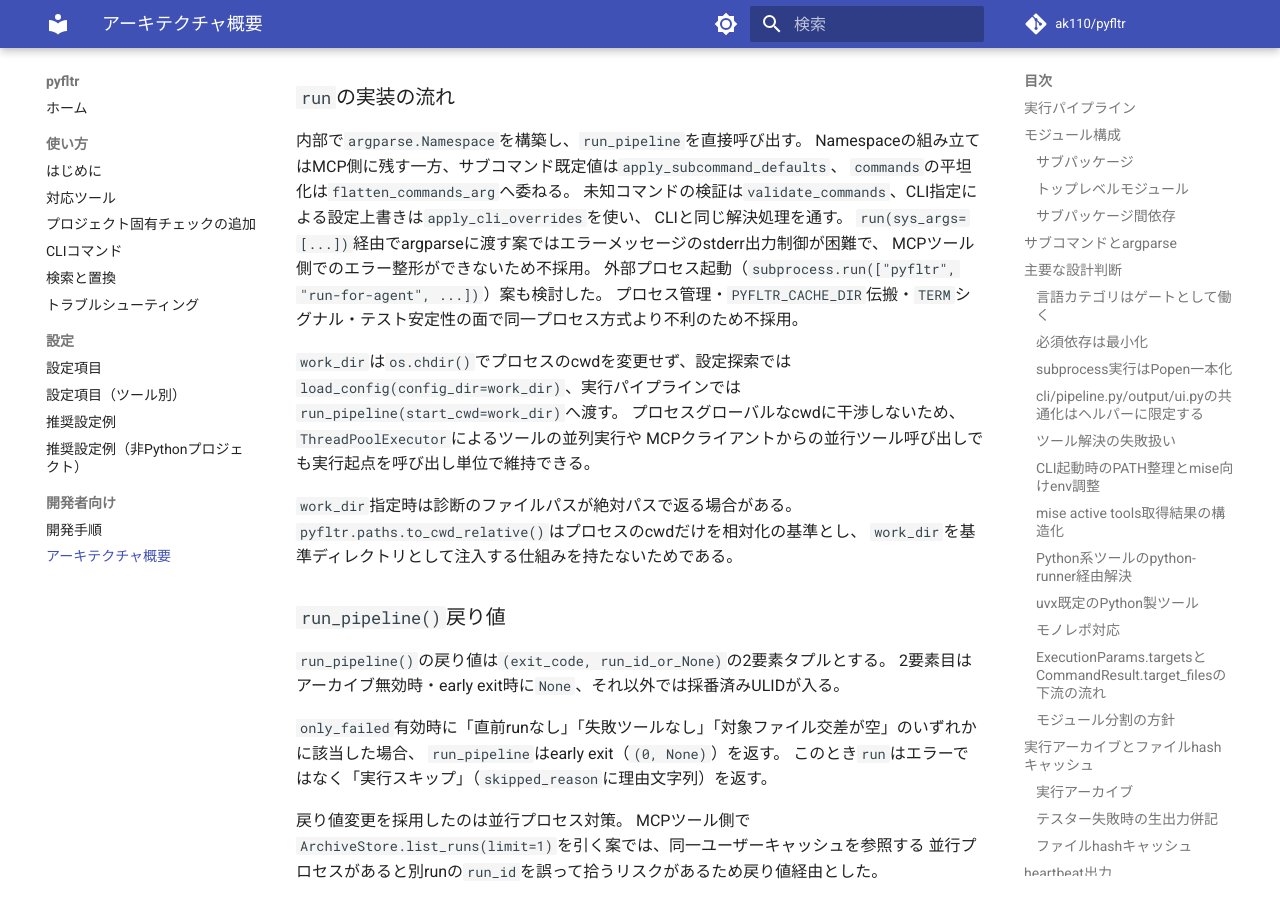
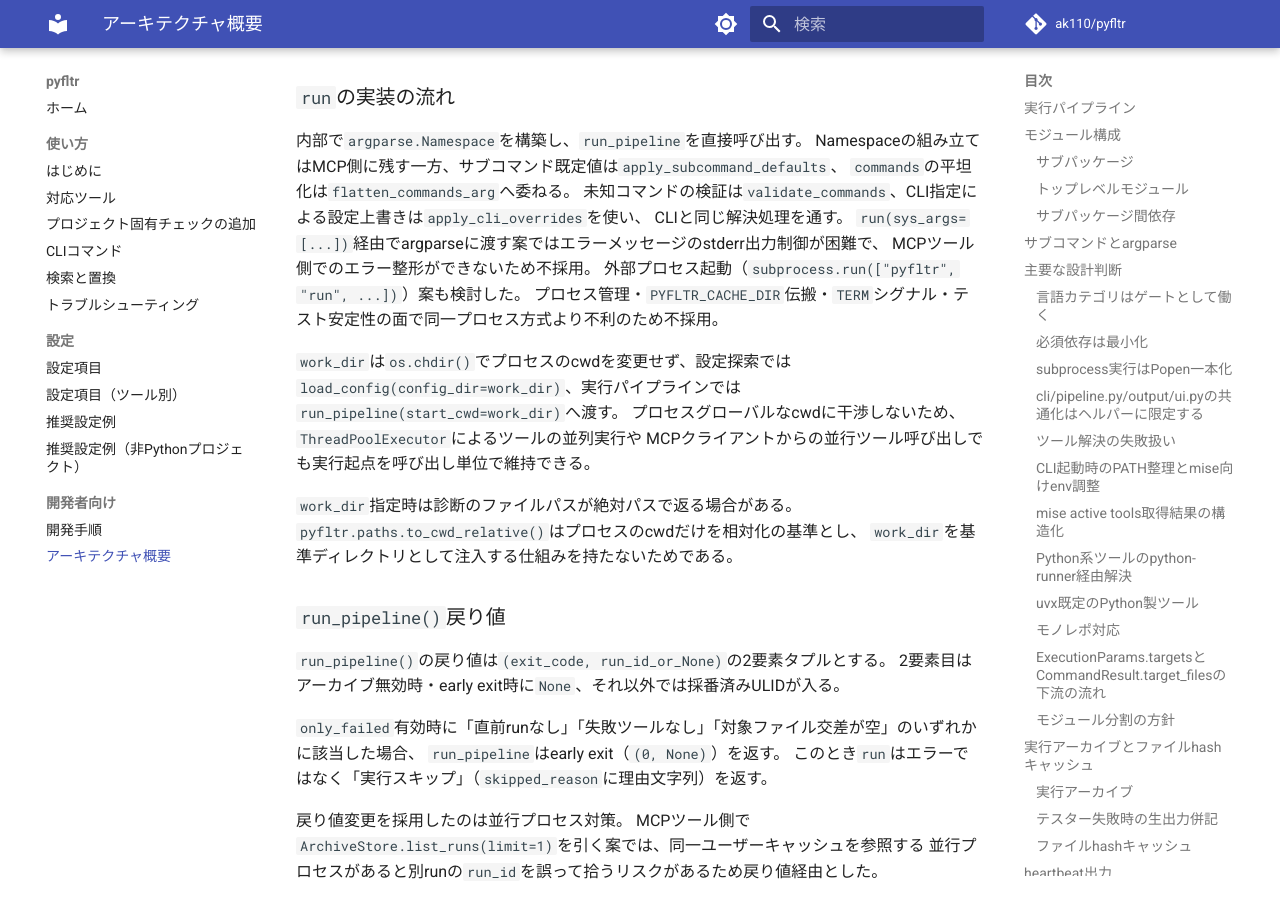
Before and after one commit to ak110/pyfltr, an MkDocs documentation site: the page built from docs/development/architecture.md, in a window 1280 px wide and 900 px high, scrolled down 20464 px. Built offline with MkDocs 1.6.1 and Material for MkDocs 9.7.7, drawn with Linux system fonts in a browser that asks for light colours; comment, search, counter and statistics services are not loaded.

Commit message:
docs: 実行入口の案内をrunへそろえる
llms.txt向けのサブコマンド一覧と外部パス検査の説明が、互換用別名を通常の入口と並べて案内していた。
当該別名の案内は利用者向けドキュメントの互換用別名の節へ集約し、
設計文書では既定値の説明と命名方針の根拠としてだけ当該名称を残した。

Co-Authored-By: Claude Opus 5 (1M context) <noreply@anthropic.com>
Claude-Session: https://claude.ai/code/session_01WDYRcMESHVXfvWwivho6Bu

```diff
--- a/docs/development/architecture.md
+++ b/docs/development/architecture.md
@@ -775,7 +775,7 @@ Namespaceの組み立てはMCP側に残す一方、サブコマンド既定値
 CLIと同じ解決処理を通す。
 `run(sys_args=[...])`経由でargparseに渡す案ではエラーメッセージのstderr出力制御が困難で、
 MCPツール側でのエラー整形ができないため不採用。
-外部プロセス起動（`subprocess.run(["pyfltr", "run-for-agent", ...])`）案も検討した。
+外部プロセス起動（`subprocess.run(["pyfltr", "run", ...])`）案も検討した。
 プロセス管理・`PYFLTR_CACHE_DIR`伝搬・`TERM`シグナル・テスト安定性の面で同一プロセス方式より不利のため不採用。
 
 `work_dir`は`os.chdir()`でプロセスのcwdを変更せず、設定探索では
--- a/mkdocs.yml
+++ b/mkdocs.yml
@@ -42,7 +42,6 @@ plugins:
         - `pyfltr ci`: CI向け全チェック（formatterの変更も失敗扱い）
         - `pyfltr run`: ローカル向け全チェック（fix→format→lint/test）
         - `pyfltr fast`: 軽量チェック（pre-commit向け。重いツールを除外）
-        - `pyfltr run-for-agent`: `run`の互換用別名（出力形式既定値を`jsonl`に変更し`--quiet`を既定で有効化）
         - `pyfltr config <action>`: 設定ファイル操作（`get` / `set` / `delete` / `list`）
         - `pyfltr generate-shell-completion <shell>`: シェル補完スクリプト生成
         - `pyfltr list-runs` / `pyfltr show-run <run_id>`: 実行履歴参照
@@ -53,7 +52,7 @@ plugins:
 
         `--commands=<tool>`で個別ツールのみ実行できる（例: `pyfltr run --commands=textlint docs/`）。
 
-        `pyfltr run`・`pyfltr fast`・`pyfltr ci`・`pyfltr run-for-agent`は
+        `pyfltr run`・`pyfltr fast`・`pyfltr ci`は
         `--allow-external-paths`で起点cwd外の絶対パスを検査対象へ含められる。
         `markdownlint`・`textlint`の設定は起点cwd基準で注入される。
         外部ファイルだけを検査する場合は`--commands=<tool>`で対象ツールを限定する。
```
